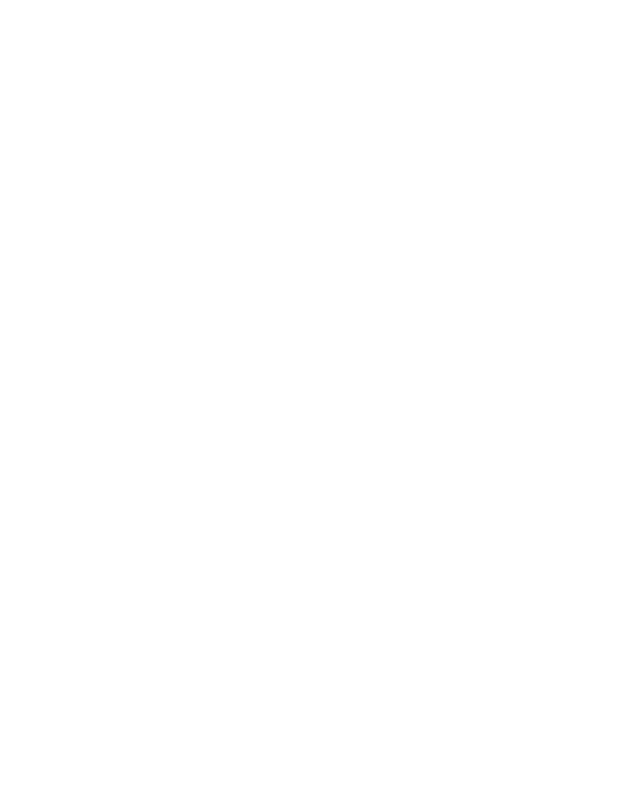
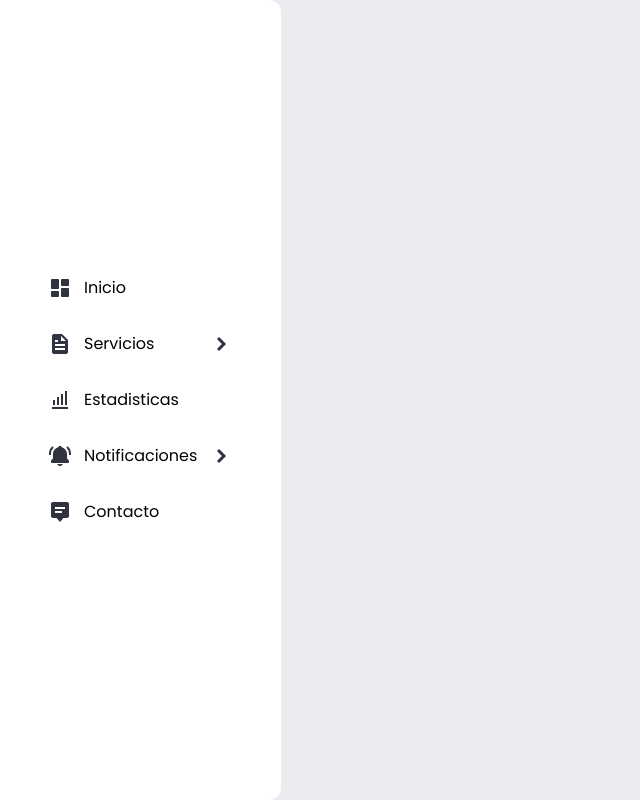
Before and after one commit to chbus37/menuDesplegable, a website: page src/index.html in a window 1280 px wide. Shown: the whole page, without its empty margins (0-640 px from the left). Drawn offline with Linux system fonts and the light colour scheme.

Commit message:
menu terminado

```diff
--- /dev/null
+++ b/src/css/input.css
@@ -0,0 +1,17 @@
+@tailwind base;
+@tailwind components;
+@tailwind utilities;
+
+@layer components{
+    .link-parent{
+        @apply grid grid-rows-[max-content_0fr] overflow-hidden transition-[grid-template-rows] cursor-pointer;
+    }
+
+    [data-toggle]  [data-row]{
+        @apply rotate-90 ;
+    }
+
+    .link-child{
+        @apply overflow-hidden grid;
+    }
+}
--- a/src/index.html
+++ b/src/index.html
@@ -4,9 +4,106 @@
     <meta charset="UTF-8">
     <meta name="viewport" content="width=device-width, initial-scale=1.0">
     <title>Menu Desplegable</title>
+    <link rel="stylesheet" href="./css/estilos.css">
+    <link rel="preconnect" href="https://fonts.googleapis.com">
+    <link rel="preconnect" href="https://fonts.gstatic.com" crossorigin>
+    <link href="https://fonts.googleapis.com/css2?family=Poppins:wght@300;400;700&display=swap" rel="stylesheet">
 </head>
-<body>
+<body class="bg-bg-project font-poppins">
 
+    <nav class="bg-white w-max min-h-[400px] h-screen rounded-r-xl flex items-center" data-id="menu">
+
+        <ul class="px-12">
+
+            <li href="#" class="link-parent">
+
+                <a class="flex gap-3 py-4" href="#">
+                    <img src="./assets/dashboard.svg">
+                    Inicio
+                </a>
+
+            </li>
+
+            <li class="link-parent data-[toggle]:grid-rows-[max-content_1fr]" data-dropdown>
+
+                <a class="flex gap-3 py-4" data-info="dropdown"  href="#">
+                    <img src="./assets/docs.svg">
+                    Servicios
+
+                    <img src="./assets/arrow.svg" class="ml-auto transition-transform" data-row>
+                </a>
+
+
+                <ul class="link-child overflow-hidden ml-4 border-l border-gray-700">
+
+                    <li class="p-4 hover:bg-hover-elements">
+                        <a href="#">Enlace 1</a>
+                    </li>
+
+                    <li class="p-4 hover:bg-hover-elements">
+                        <a href="#">Enlace 2</a>
+                    </li>
+
+                    <li class="p-4 hover:bg-hover-elements">
+                        <a href="#">Enlace 3</a>
+                    </li>
+
+                </ul>
+
+
+
+            </li>
+
+            <li class="link-parent">
+
+                <div class="flex gap-3 py-4">
+                    <img src="./assets/stats.svg">
+                    <a href="#">Estadisticas</a>
+                </div>
+
+            </li>
+
+            <li class="link-parent data-[toggle]:grid-rows-[max-content_1fr]" data-dropdown>
+
+                <div class="flex gap-3 py-4" data-info="dropdown"  >
+                    <img src="./assets/bell.svg">
+                    <a href="#">Notificaciones</a>
+
+                    <img src="./assets/arrow.svg" class="ml-auto transition-transform" data-row>
+                </div>
+
+
+                <ul class="link-child overflow-hidden ml-4 border-l border-gray-700">
+
+                    <li class="p-4 hover:bg-hover-elements">
+                        <a href="#">Enlace 1</a>
+                    </li>
+
+                    <li class="p-4 hover:bg-hover-elements">
+                        <a href="#">Enlace 2</a>
+                    </li>
+
+                    <li class="p-4 hover:bg-hover-elements">
+                        <a href="#">Enlace 3</a>
+                    </li>
+
+                </ul>
+
+
+
+            </li>
+
+            <li class="link-parent">
+
+                <div class="flex gap-3 py-4">
+                    <img src="./assets/message.svg">
+                    <a href="#">Contacto</a>
+                </div>
+
+            </li>
+        </ul>
+
+    </nav>
 
 
 
--- a/src/js/app.js
+++ b/src/js/app.js
@@ -0,0 +1,18 @@
+const navigation = document.querySelector('[data-id="menu"]');
+
+navigation.addEventListener("click", function(e){
+    const currentElement = e.target;
+
+    if( currentElement.matches('[data-info="dropdown"], [data-info="dropdown"] *') ){
+        const parentLi = currentElement.closest("li");
+
+        if(parentLi.matches("[data-toggle]")){
+
+            parentLi.removeAttribute("data-toggle", "");
+        }else{
+            parentLi.setAttribute("data-toggle", "");
+        }
+
+    }
+
+});
--- /dev/null
+++ b/tailwind.config.js
@@ -0,0 +1,16 @@
+/** @type {import('tailwindcss').Config} */
+module.exports = {
+  content: ["./src/**/*.{html,js}"],
+  theme: {
+    extend: {
+      colors: {
+        "bg-project": "#EAEBEF",
+        "hover-elements": "#F6F8FA"
+      },
+      fontFamily:{
+        "poppins":["Poppins", "sans-serif"]
+      }
+    },
+  },
+  plugins: [],
+}
```
Also changed, not shown: package.json (added, +16 -0 lines), src/css/estilos.css (added), 1 other file.
